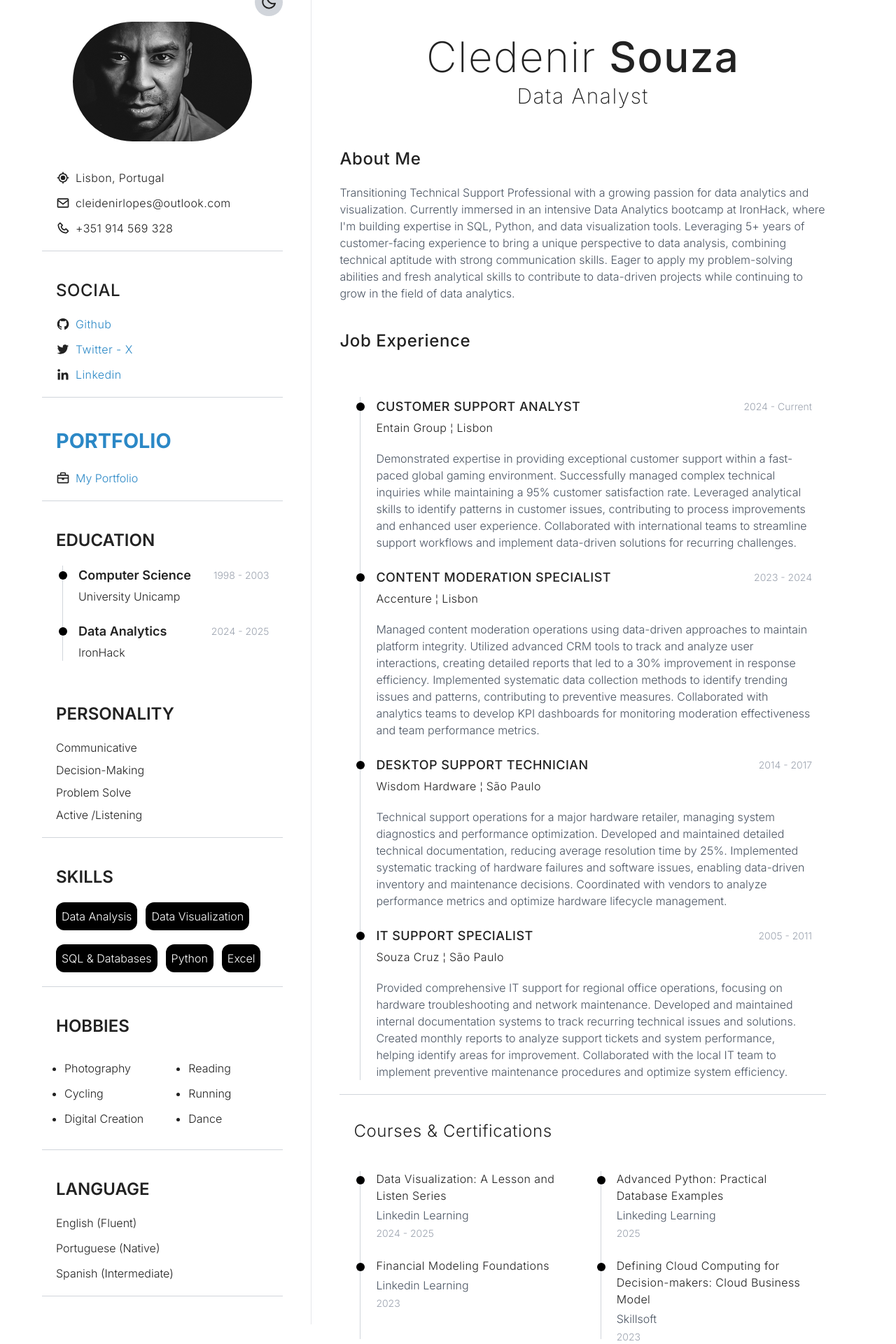
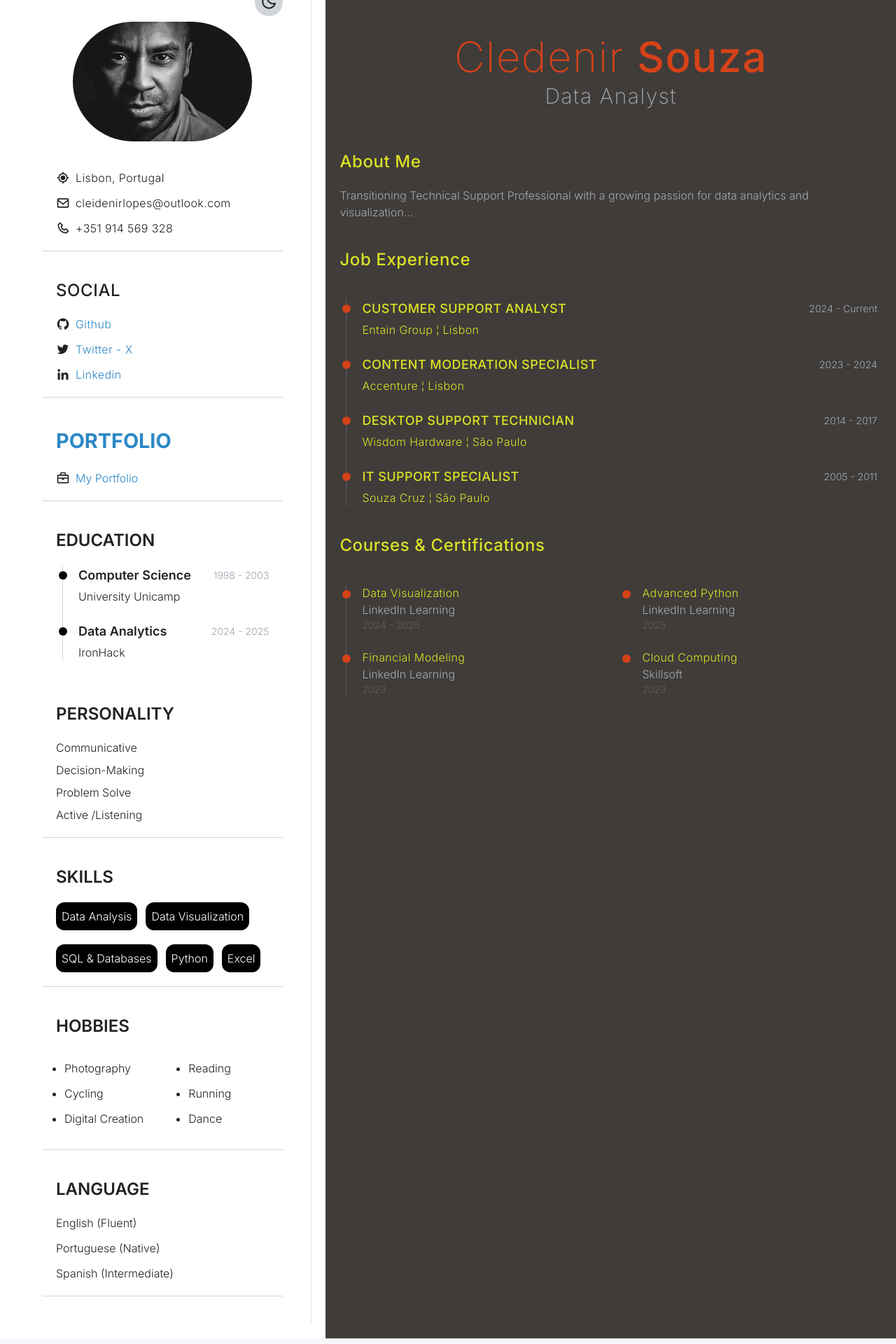
Before and after one commit to cleidenirlopes/myresume, a React (Vite) app: page / in a window 1280 px wide. Shown: the part 29-1949 px from the top of the page at 70% size. Built offline with nearby package versions, Linux system fonts and the light colour scheme.

Commit message:
Update Home.jsx

```diff
--- a/src/components/Home.jsx
+++ b/src/components/Home.jsx
@@ -2,167 +2,74 @@ import React from 'react';
 
 const Home = () => {
   return (
-    <div className="min-h-screen flex-[3] transition-all duration-500 dark:bg-black dark:text-white font-light">
+    <div className="min-h-screen flex-[3] transition-all duration-500 bg-[#3F3C3A] text-[#DDE225] font-light">
       {/* Profile Section */}
-      <div className="flex flex-col items-center justify-center gap-5 relative mt-20 mr-20 max-w-3xl">
-        {/* Added margin-top to create space above */}
+      <div className="flex flex-col items-center justify-center gap-5 relative mt-20 max-w-3xl mx-auto">
         <div className="space-y-2 text-center">
-          <h1 className="text-6xl font-extralight tracking-wide">
-            {/* Increased font size for the name */}
+          <h1 className="text-6xl font-extralight tracking-wide text-[#D64218]">
             Cledenir <span className="font-medium">Souza</span>
           </h1>
-          <h3 className="text-3xl font-extralight tracking-wider">Data Analyst</h3>
+          <h3 className="text-3xl font-extralight tracking-wider text-[#A5ABAF]">
+            Data Analyst
+          </h3>
         </div>
       </div>
 
-
       {/* Main Section */}
-      <main className="flex max-w-[1000px] flex-col gap-10 p-5 md:py-14 mr-20">
+      <main className="max-w-[1000px] flex flex-col gap-10 p-5 mx-auto mt-10">
         <div className="space-y-5">
-          <h2 className="text-xl font-medium tracking-wide md:text-2xl">
-            About Me
-          </h2>
-          <p className="text-sm text-gray-600 dark:text-gray-400 md:text-base max-w-3xl font-light leading-relaxed">
-            Transitioning Technical Support Professional with a growing passion for data analytics and visualization. Currently immersed in an intensive Data Analytics bootcamp at IronHack, where I'm building expertise in SQL, Python, and data visualization tools. Leveraging 5+ years of customer-facing experience to bring a unique perspective to data analysis, combining technical aptitude with strong communication skills. Eager to apply my problem-solving abilities and fresh analytical skills to contribute to data-driven projects while continuing to grow in the field of data analytics.
+          <h2 className="text-xl font-medium tracking-wide md:text-2xl text-[#DDE225]">About Me</h2>
+          <p className="text-sm text-[#A5ABAF] md:text-base max-w-3xl font-light leading-relaxed">
+            Transitioning Technical Support Professional with a growing passion for data analytics and visualization...
           </p>
         </div>
 
-        <div className="space-y-1">
-          <h2 className="text-xl font-medium tracking-wide md:text-2xl">Job Experience</h2>
-          <div className="flex flex-col lg:flex-row lg:gap-20 max-w-3xl">
-            {/* Job experience content goes here */}
-          </div>
+        {/* Job Experience Section */}
+        <div className="space-y-10">
+          <h2 className="text-xl font-medium tracking-wide md:text-2xl text-[#DDE225]">Job Experience</h2>
+          <ul className="relative max-w-3xl">
+            <div className="absolute left-[9px] top-0 h-full w-[1px] bg-[#605D5C]"></div>
+            {[
+              { role: "CUSTOMER SUPPORT ANALYST", company: "Entain Group ¦ Lisbon", period: "2024 - Current" },
+              { role: "CONTENT MODERATION SPECIALIST", company: "Accenture ¦ Lisbon", period: "2023 - 2024" },
+              { role: "DESKTOP SUPPORT TECHNICIAN", company: "Wisdom Hardware ¦ São Paulo", period: "2014 - 2017" },
+              { role: "IT SUPPORT SPECIALIST", company: "Souza Cruz ¦ São Paulo", period: "2005 - 2011" }
+            ].map((job, index) => (
+              <li key={index} className="relative flex flex-col gap-1 pl-8 mt-6">
+                <div className="absolute left-[4px] top-[8px] h-3 w-3 rounded-full bg-[#D64218]"></div>
+                <div className="flex justify-between items-center w-full">
+                  <span className="font-medium tracking-wide md:text-lg text-[#DDE225]">{job.role}</span>
+                  <span className="text-sm text-[#A5ABAF] font-light">{job.period}</span>
+                </div>
+                <span className="font-light tracking-wide text-[#DDE225]">{job.company}</span>
+              </li>
+            ))}
+          </ul>
         </div>
 
-
-        {/* Job Experience Section */}
-        <div className="flex flex-col items-start justify-start gap-5 border-b border-gray-300 dark:border-gray-700 p-5 max-w-3xl">
-            <ul className="relative">
-              {/* Vertical Line */}
-              <div className="absolute left-[9px] top-0 h-full w-[1px] bg-gray-300 dark:bg-gray-700"></div>
-
-              {/* Entain Group */}
-              <li className="relative flex flex-col gap-1 pl-8">
-                <div
-                  className="absolute left-[4px] top-[8px] h-3 w-3 rounded-full
-                  bg-black dark:bg-white"
-                ></div>
-                 <div className="flex justify-between items-center w-full gap-32">
-                  <span className="font-medium tracking-wide md:text-lg">CUSTOMER SUPPORT ANALYST</span>
-                  <span className="text-sm text-gray-400 font-light">2024 - Current</span>
+        {/* Courses Section */}
+        <div className="space-y-10">
+          <h2 className="text-xl font-medium tracking-wide md:text-2xl text-[#DDE225]">Courses & Certifications</h2>
+          <div className="relative max-w-3xl">
+            <div className="absolute left-[9px] top-[1px] h-full w-[1px] bg-[#605D5C]"></div>
+            <div className="grid grid-cols-1 md:grid-cols-2 gap-x-8 gap-y-6">
+              {[
+                { title: "Data Visualization", provider: "LinkedIn Learning", year: "2024 - 2025" },
+                { title: "Advanced Python", provider: "LinkedIn Learning", year: "2025" },
+                { title: "Financial Modeling", provider: "LinkedIn Learning", year: "2023" },
+                { title: "Cloud Computing", provider: "Skillsoft", year: "2023" }
+              ].map((course, index) => (
+                <div key={index} className="relative pl-8">
+                  <div className="absolute left-[4px] top-[8px] h-3 w-3 rounded-full bg-[#D64218]"></div>
+                  <h3 className="font-light tracking-wide text-base text-[#DDE225]">{course.title}</h3>
+                  <p className="font-light text-[#A5ABAF]">{course.provider}</p>
+                  <p className="text-sm text-[#605D5C]">{course.year}</p>
                 </div>
-                <span className="font-light tracking-wide mb-4">Entain Group ¦ Lisbon</span>
-                <p className="text-sm text-gray-600 dark:text-gray-400 md:text-base font-light leading-relaxed">
-                  Demonstrated expertise in providing exceptional customer support within a fast-paced global gaming environment. Successfully managed complex technical inquiries while maintaining a 95% customer satisfaction rate. Leveraged analytical skills to identify patterns in customer issues, contributing to process improvements and enhanced user experience. Collaborated with international teams to streamline support workflows and implement data-driven solutions for recurring challenges.
-                </p>
-              </li>
-
-              {/* Accenture */}
-              <li className="relative flex flex-col gap-1 pl-8 mt-6">
-                <div
-                  className="absolute left-[4px] top-[8px] h-3 w-3 rounded-full
-                  bg-black dark:bg-white"
-                ></div>
-                <div className="flex justify-between items-center w-full gap-32">
-                  <span className="font-medium tracking-wide md:text-lg">CONTENT MODERATION SPECIALIST</span>
-                  <span className="text-sm text-gray-400 font-light">2023 - 2024</span>
-                </div>
-                <span className="font-light tracking-wide mb-4">Accenture ¦ Lisbon</span>
-                <p className="text-sm text-gray-600 dark:text-gray-400 md:text-base font-light leading-relaxed">
-                  Managed content moderation operations using data-driven approaches to maintain platform integrity. Utilized advanced CRM tools to track and analyze user interactions, creating detailed reports that led to a 30% improvement in response efficiency. Implemented systematic data collection methods to identify trending issues and patterns, contributing to preventive measures. Collaborated with analytics teams to develop KPI dashboards for monitoring moderation effectiveness and team performance metrics.
-                </p>
-              </li>
-
-              {/* Wisdom */}
-              <li className="relative flex flex-col gap-1 pl-8 mt-6">
-                <div
-                  className="absolute left-[4px] top-[8px] h-3 w-3 rounded-full
-                  bg-black dark:bg-white"
-                ></div>
-                 <div className="flex justify-between items-center w-full gap-32">
-                  <span className="font-medium tracking-wide md:text-lg">DESKTOP SUPPORT TECHNICIAN</span>
-                  <span className="text-sm text-gray-400 font-light">2014 - 2017</span>
-                </div>
-                <span className="font-light tracking-wide mb-4">Wisdom Hardware ¦ São Paulo</span>
-                <p className="text-sm text-gray-600 dark:text-gray-400 md:text-base font-light leading-relaxed">
-                  Technical support operations for a major hardware retailer, managing system diagnostics and performance optimization. Developed and maintained detailed technical documentation, reducing average resolution time by 25%. Implemented systematic tracking of hardware failures and software issues, enabling data-driven inventory and maintenance decisions. Coordinated with vendors to analyze performance metrics and optimize hardware lifecycle management.
-                </p>
-              </li>
-
-              {/* Souza Cruz */}
-              <li className="relative flex flex-col gap-1 pl-8 mt-6">
-                <div
-                  className="absolute left-[4px] top-[8px] h-3 w-3 rounded-full
-                  bg-black dark:bg-white"
-                ></div>
-                <div className="flex justify-between items-center w-full gap-32">
-                  <span className="font-medium tracking-wide md:text-lg">IT SUPPORT SPECIALIST</span>
-                  <span className="text-sm text-gray-400 font-light">2005 - 2011</span>
-                </div>
-                <span className="font-light tracking-wide mb-4">Souza Cruz ¦ São Paulo</span>
-                <p className="text-sm text-gray-600 dark:text-gray-400 md:text-base font-light leading-relaxed">
-                  Provided comprehensive IT support for regional office operations, focusing on hardware troubleshooting and network maintenance. Developed and maintained internal documentation systems to track recurring technical issues and solutions. Created monthly reports to analyze support tickets and system performance, helping identify areas for improvement. Collaborated with the local IT team to implement preventive maintenance procedures and optimize system efficiency.
-                </p>
-              </li>
-            </ul>
-          </div>
-      </main>
-
-      {/* Courses Section */}
-      <div className="flex max-w-[1000px] flex-col gap-3 px-10 -mt-5 mr-20">
-        <div className="space-y-10">
-          <h2 className="text-xl font-Light tracking-wide md:text-2xl">Courses & Certifications</h2>
-          <div className="relative max-w-3xl mt-6">
-            {/* Left vertical line */}
-            <div className="absolute left-[9px] top-[1px] h-[calc(100%-8px)] w-[1px] bg-gray-300 dark:bg-gray-700"></div>
-
-            {/* Right vertical line */}
-            <div className="absolute md:left-[calc(50%+25px)] left-[9px] top-[1px] h-[calc(100%-8px)] w-[1px] bg-gray-300 dark:bg-gray-700"></div>
-
-            <div className="grid grid-cols-1 md:grid-cols-2 gap-x-8 gap-y-6">
-              {/* Course 1 */}
-              <div className="relative pl-8">
-                <div className="absolute left-[4px] top-[8px] h-3 w-3 rounded-full bg-black dark:bg-white"></div>
-                <div className="space-y-1">
-                  <h3 className="font-Light tracking-wide text-base">Data Visualization: A Lesson and Listen Series</h3>
-                  <p className="font-light text-base text-gray-600 dark:text-gray-400">Linkedin Learning</p>
-                  <p className="text-sm text-gray-400">2024 - 2025</p>
-                </div>
-              </div>
-
-              {/* Course 2 */}
-              <div className="relative pl-8">
-                <div className="absolute left-[4px] top-[8px] h-3 w-3 rounded-full bg-black dark:bg-white"></div>
-                <div className="space-y-1">
-                  <h3 className="font-Light tracking-wide text-base">Advanced Python: Practical Database Examples</h3>
-                  <p className="font-light text-base text-gray-600 dark:text-gray-400">Linkeding Learning</p>
-                  <p className="text-sm text-gray-400">2025</p>
-                </div>
-              </div>
-
-              {/* Course 3 */}
-              <div className="relative pl-8">
-                <div className="absolute left-[4px] top-[8px] h-3 w-3 rounded-full bg-black dark:bg-white"></div>
-                <div className="space-y-1">
-                  <h3 className="font-Light tracking-wide text-base">Financial Modeling Foundations</h3>
-                  <p className="font-light text-base text-gray-600 dark:text-gray-400">Linkedin Learning</p>
-                  <p className="text-sm text-gray-400">2023</p>
-                </div>
-              </div>
-
-              {/* Course 4 */}
-              <div className="relative pl-8">
-                <div className="absolute left-[4px] top-[8px] h-3 w-3 rounded-full bg-black dark:bg-white"></div>
-                <div className="space-y-1">
-                  <h3 className="font-Light tracking-wide text-base">Defining Cloud Computing for Decision-makers: Cloud Business Model</h3>
-                  <p className="font-light text-base text-gray-600 dark:text-gray-400">Skillsoft</p>
-                  <p className="text-sm text-gray-400">2023</p>
-                </div>
-              </div>
+              ))}
             </div>
           </div>
         </div>
-      </div>
+      </main>
     </div>
   );
 };
```
